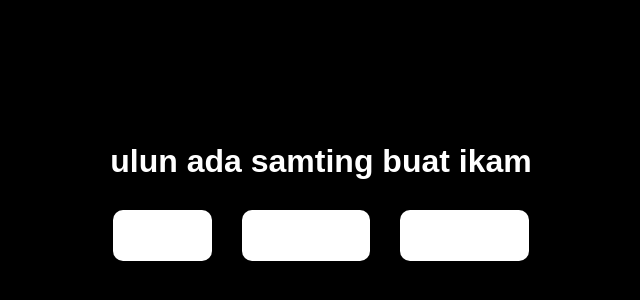
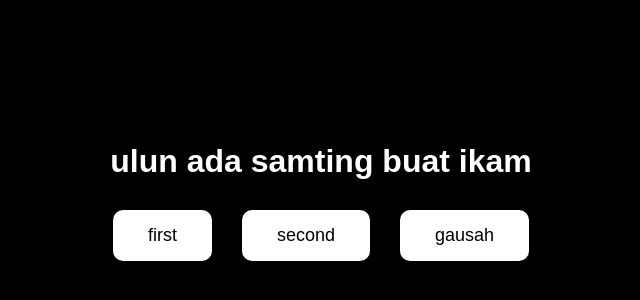
Before and after one commit to withlaannn/forpina, a plain HTML site: page index.html in a window 1280 px wide. Shown: the part 134-434 px from the top of the page, without its empty margins (319-959 px from the left). Drawn offline with Linux system fonts and the light colour scheme.

Commit message:
Update index.html

```diff
--- a/index.html
+++ b/index.html
@@ -34,13 +34,13 @@
       border: none;
       border-radius: 10px;
       cursor: pointer;
-      color: white;
+      color: black; /* Teks item */
       background-color: white;
       transition: 0.3s;
     }
 
     .trap-btn:hover {
-      background-color: white;
+      background-color: #ddd;
     }
 
     #jumpscare {
```
